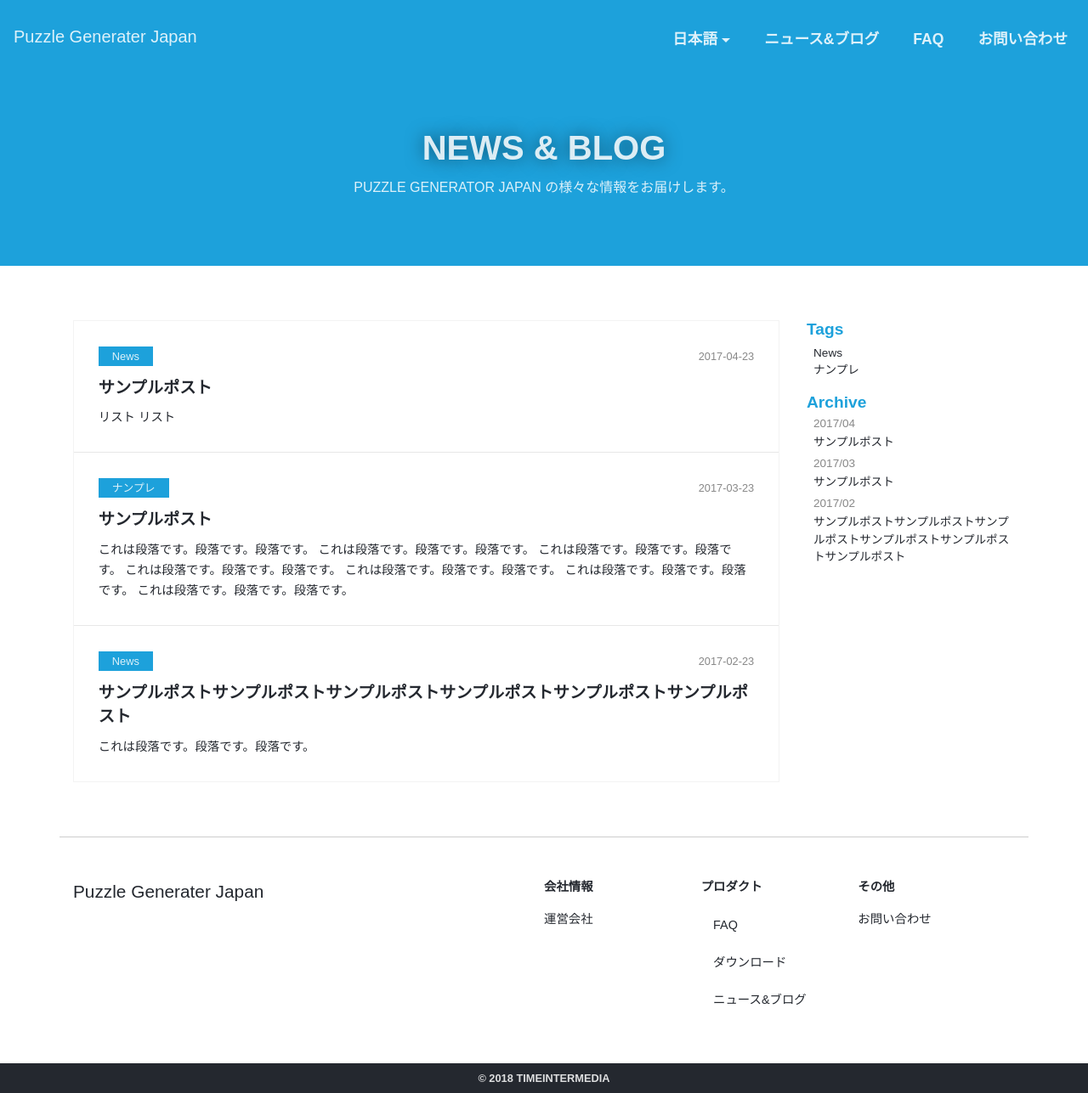
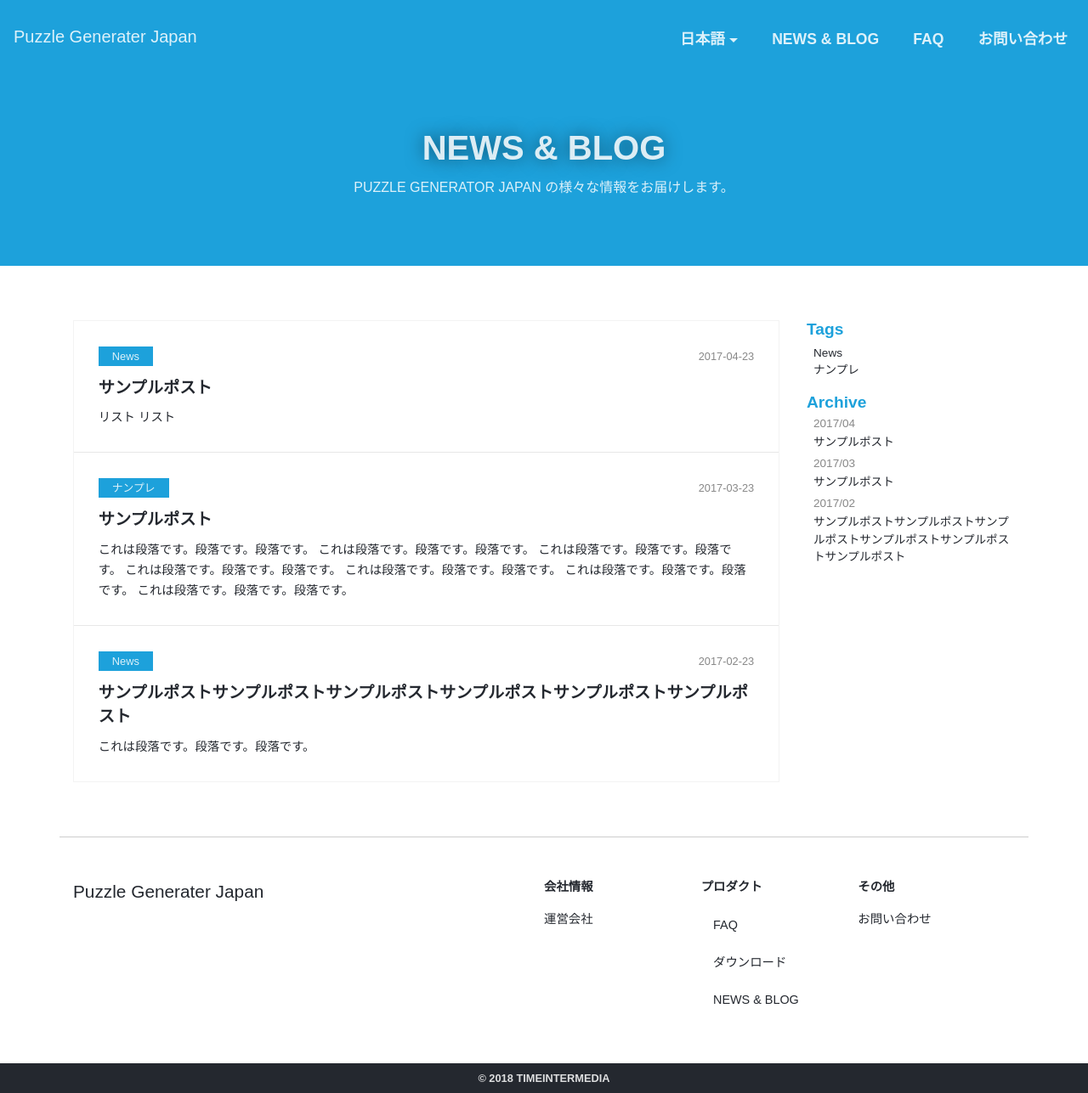
Before and after one commit to timedia/puzzle.gr.jp, a Jekyll site: the page built from blog.html, in a window 1280 px wide and 1287 px high. Shown: the whole window at 85% size. Built offline with Jekyll 4.4.1, drawn with Linux system fonts in a browser that asks for light colours; nearby versions of some CDN libraries.

Commit message:
Change link name

```diff
--- a/_includes/footer.html
+++ b/_includes/footer.html
@@ -15,7 +15,7 @@
                 <ul>
                     <li><a class="nav-link" href="{{ '/faq.html' | relative_url }}">FAQ</a></li>
                     <li><a class="nav-link" href="#">ダウンロード</a></li>
-                    <li><a class="nav-link" href="{{ '/blog.html' | relative_url }}">ニュース&amp;ブログ</a></li>
+                    <li><a class="nav-link" href="{{ '/blog.html' | relative_url }}">NEWS &amp; BLOG</a></li>
                 </ul>
             </div>
             <div class="footer-menu-list col-md-2">
--- a/_includes/navbar.html
+++ b/_includes/navbar.html
@@ -12,7 +12,7 @@
                 </div>
             </li>
             <li class="nav-item">
-                <a class="nav-link" href="{{ site.baseurl }}/blog.html">ニュース&amp;ブログ</a>
+                <a class="nav-link" href="{{ site.baseurl }}/blog.html">NEWS &amp; BLOG</a>
             </li>
             <li class="nav-item">
                 <a class="nav-link" href="{{ site.baseurl }}/faq.html">FAQ</a>
--- a/_layouts/post.html
+++ b/_layouts/post.html
@@ -15,7 +15,7 @@ layout: default
 
 <div class="row container blog-article">
   <div class="col-lg-9">
-    <a class="blog-list-link" href="{{ '/blog.html' | relative_url }}">>> ニュース &amp; ブログ一覧にもどる</a>
+    <a class="blog-list-link" href="{{ '/blog.html' | relative_url }}">>> 一覧にもどる</a>
     <div class="blog-article-header">
       <div class="row">
         <div class="col-6">
--- a/blog.html
+++ b/blog.html
@@ -1,6 +1,6 @@
 ---
 layout: default
-title: ニュース &amp; ブログ
+title: NEWS &amp; BLOG
 ---
 
 <header class="page-header blog-header">
```
